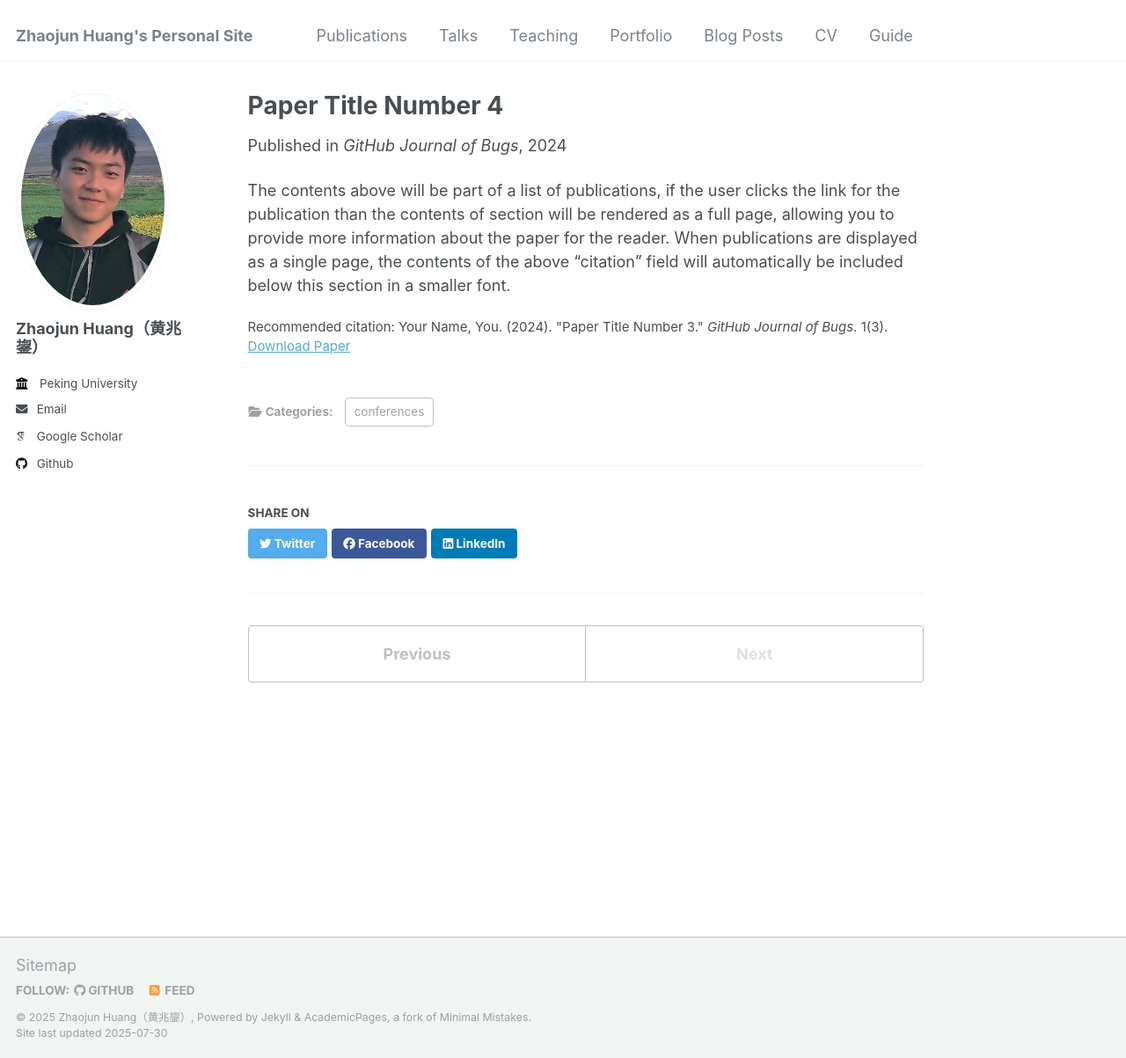
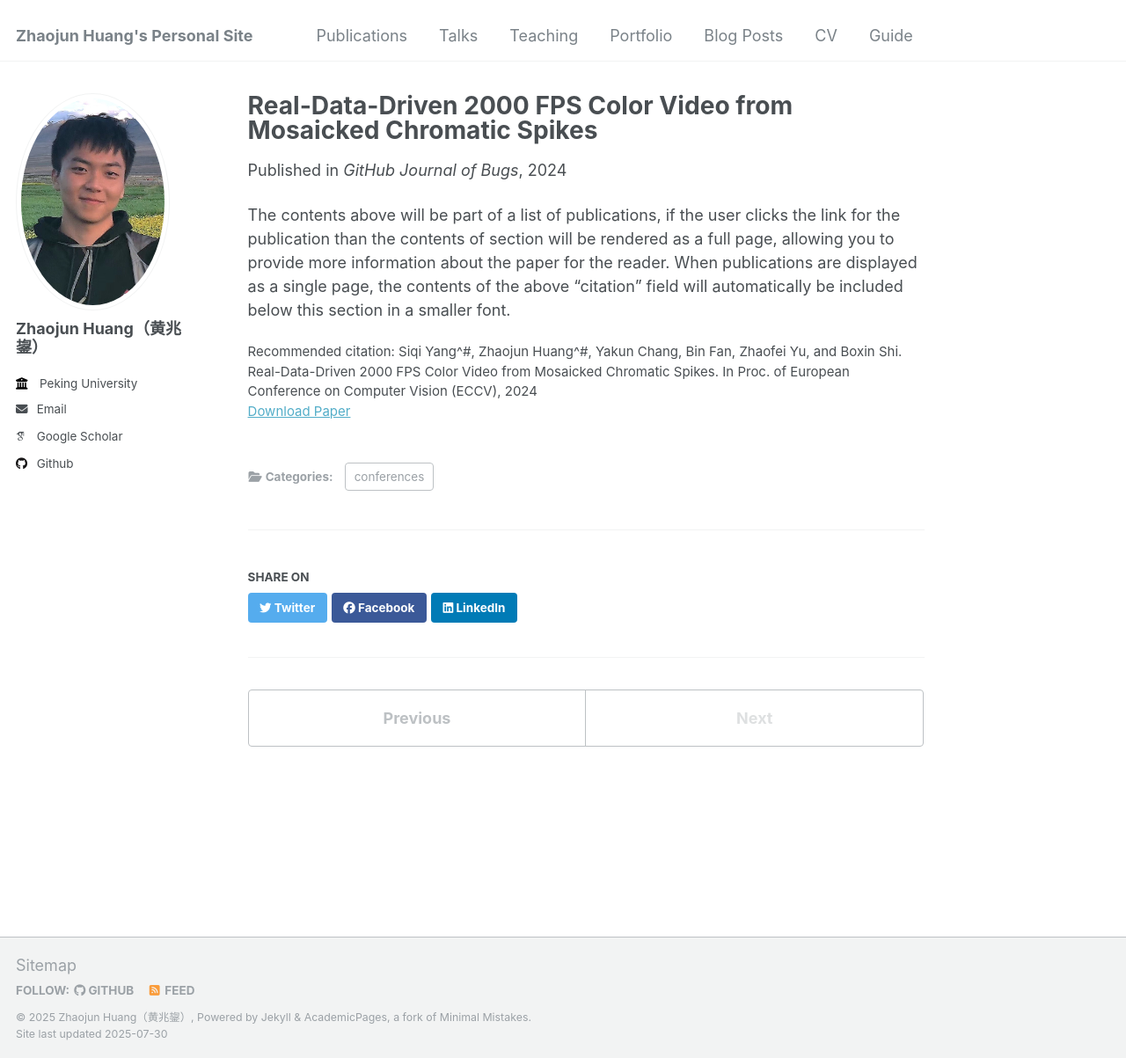
Before and after one commit to BAJimH/BAJimH.github.io, a Jekyll site: the page built from _publications/2024-02-17-paper-title-number-4.md, in a window 1280 px wide and 1203 px high. Shown: the whole window at 88% size. Built offline with Jekyll 4.4.1, drawn with Linux system fonts in a browser that asks for light colours; some web fonts are replaced.

Commit message:
Update 2024-02-17-paper-title-number-4.md

```diff
--- a/_publications/2024-02-17-paper-title-number-4.md
+++ b/_publications/2024-02-17-paper-title-number-4.md
@@ -1,13 +1,15 @@
 ---
-title: "Paper Title Number 4"
+title: "Real-Data-Driven 2000 FPS Color Video from Mosaicked Chromatic Spikes"
 collection: publications
 category: conferences
-permalink: /publication/2024-02-17-paper-title-number-4
+permalink: /publication/ECCV24
 excerpt: 'This paper is about fixing template issue #693.'
 date: 2024-02-17
 venue: 'GitHub Journal of Bugs'
 paperurl: 'http://academicpages.github.io/files/paper3.pdf'
-citation: 'Your Name, You. (2024). &quot;Paper Title Number 3.&quot; <i>GitHub Journal of Bugs</i>. 1(3).'
+citation: 'Siqi Yang^#, Zhaojun Huang^#, Yakun Chang, Bin Fan, Zhaofei Yu, and Boxin Shi. Real-Data-Driven 2000
+FPS Color Video from Mosaicked Chromatic Spikes. In Proc. of European Conference on Computer Vision
+(ECCV), 2024'
 ---
 
 The contents above will be part of a list of publications, if the user clicks the link for the publication than the contents of section will be rendered as a full page, allowing you to provide more information about the paper for the reader. When publications are displayed as a single page, the contents of the above "citation" field will automatically be included below this section in a smaller font.
```
